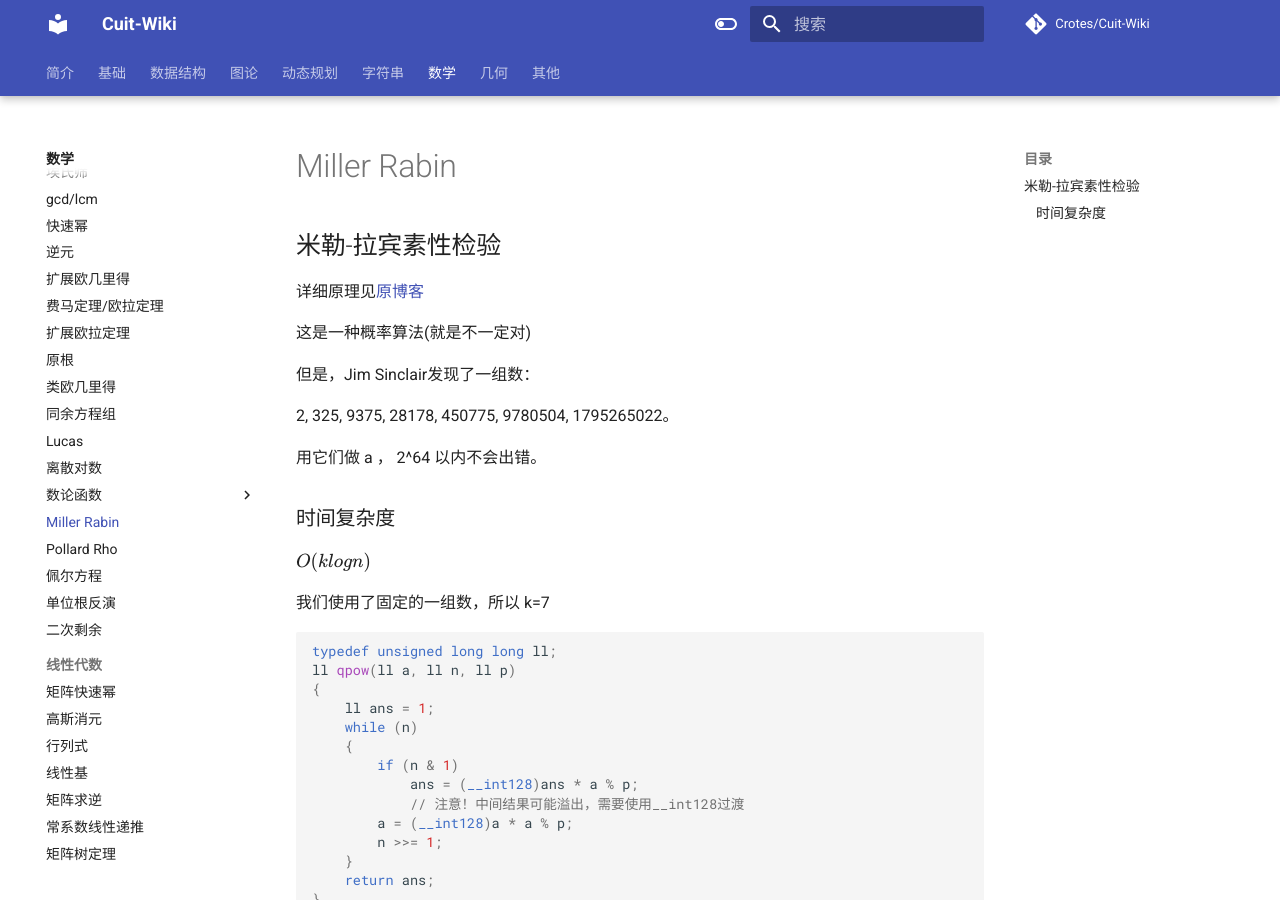
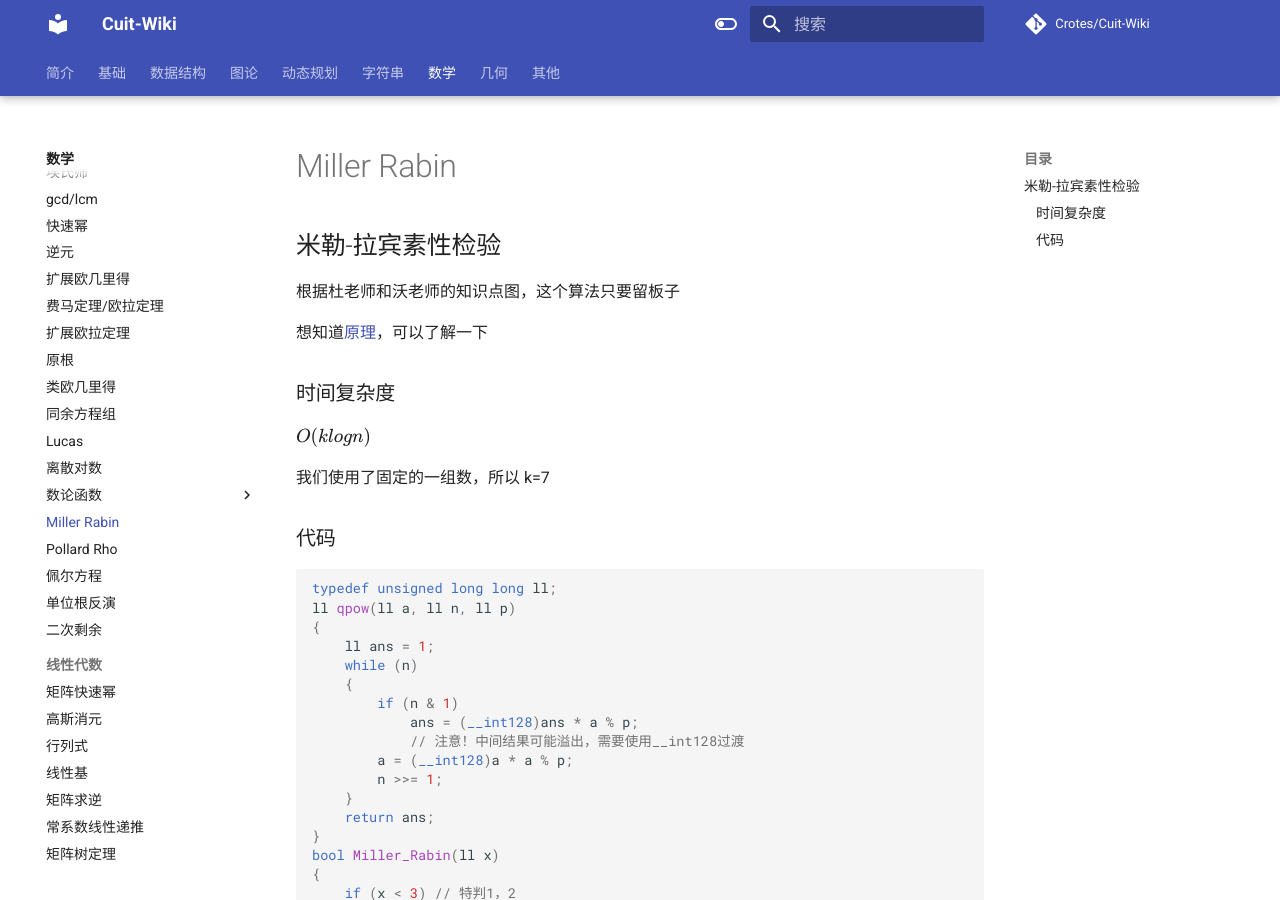
Before and after one commit to Crotes/Cuit-Wiki, an MkDocs documentation site: the page built from docs/Math/Miller Rabin.md, in a window 1280 px wide and 900 px high. Built offline with MkDocs 1.6.1 and Material for MkDocs 9.7.7, drawn with Linux system fonts in a browser that asks for light colours; formulas are drawn with MathJax 3; comment, search, counter and statistics services are not loaded.

Commit message:
Update Miller Rabin.md

````diff
--- a/docs/Math/Miller Rabin.md
+++ b/docs/Math/Miller Rabin.md
@@ -1,19 +1,16 @@
+## 米勒-拉宾素性检验
 
-## 米勒-拉宾素性检验
-详细原理见[原博客](https://zhuanlan.zhihu.com/p/220203643)
+根据杜老师和沃老师的知识点图，这个算法只要留板子
 
-这是一种概率算法(就是不一定对)
-
-但是，Jim Sinclair发现了一组数：
-
-2, 325, 9375, 28178, 450775, 9780504, 1795265022。
-
-用它们做 a ， 2^64 以内不会出错。
+想知道[原理](https://zhuanlan.zhihu.com/p/220203643)，可以了解一下
 
 ### 时间复杂度
+
 $O(klog n)$
 
 我们使用了固定的一组数，所以 k=7
+
+### 代码
 
 ```c++
 typedef unsigned long long ll;
````
